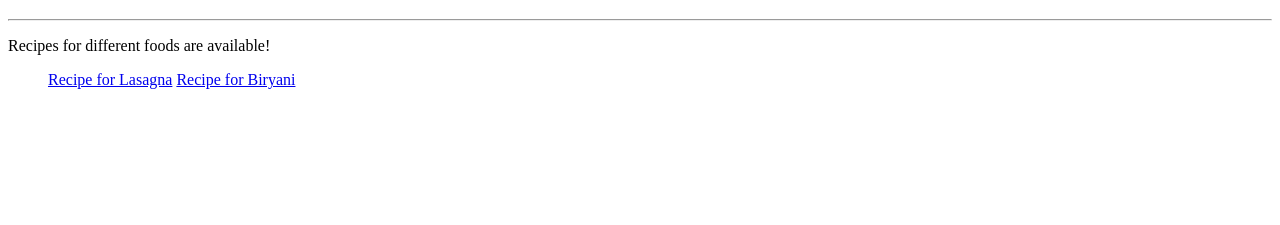
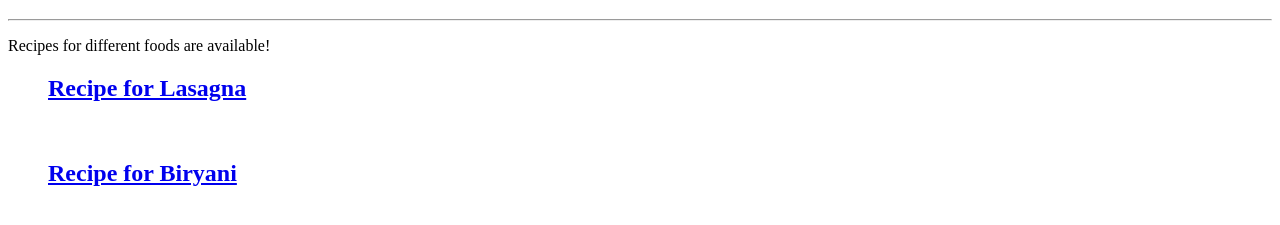
Before and after one commit to saifali17x/odin-recipes, a plain HTML site: page index.html in a window 1280 px wide. Shown: the part 61-286 px from the top of the page. Drawn offline with Linux system fonts and the light colour scheme.

```diff
--- a/index.html
+++ b/index.html
@@ -11,10 +11,11 @@
     <h1>Odin Recipes</h1>
     <hr />
     <p>Recipes for different foods are available!</p>
-    <ol>
-        <a href="./recipes/lasagna.html">Recipe for Lasagna</a>
-        <a href="./recipes/biryani.html">Recipe for Biryani</a>
-    </ol>
+    <ul>
+        <h2> <a href="./recipes/lasagna.html">Recipe for Lasagna</a></h2>
+        <br />
+        <h2><a href="./recipes/biryani.html">Recipe for Biryani</a></h2>
+    </ul>
 </body>
 
 </html>
```
Also changed, not shown: recipes/biryani.html (+1 -1 lines), recipes/lasagna.html (+1 -1 lines).
